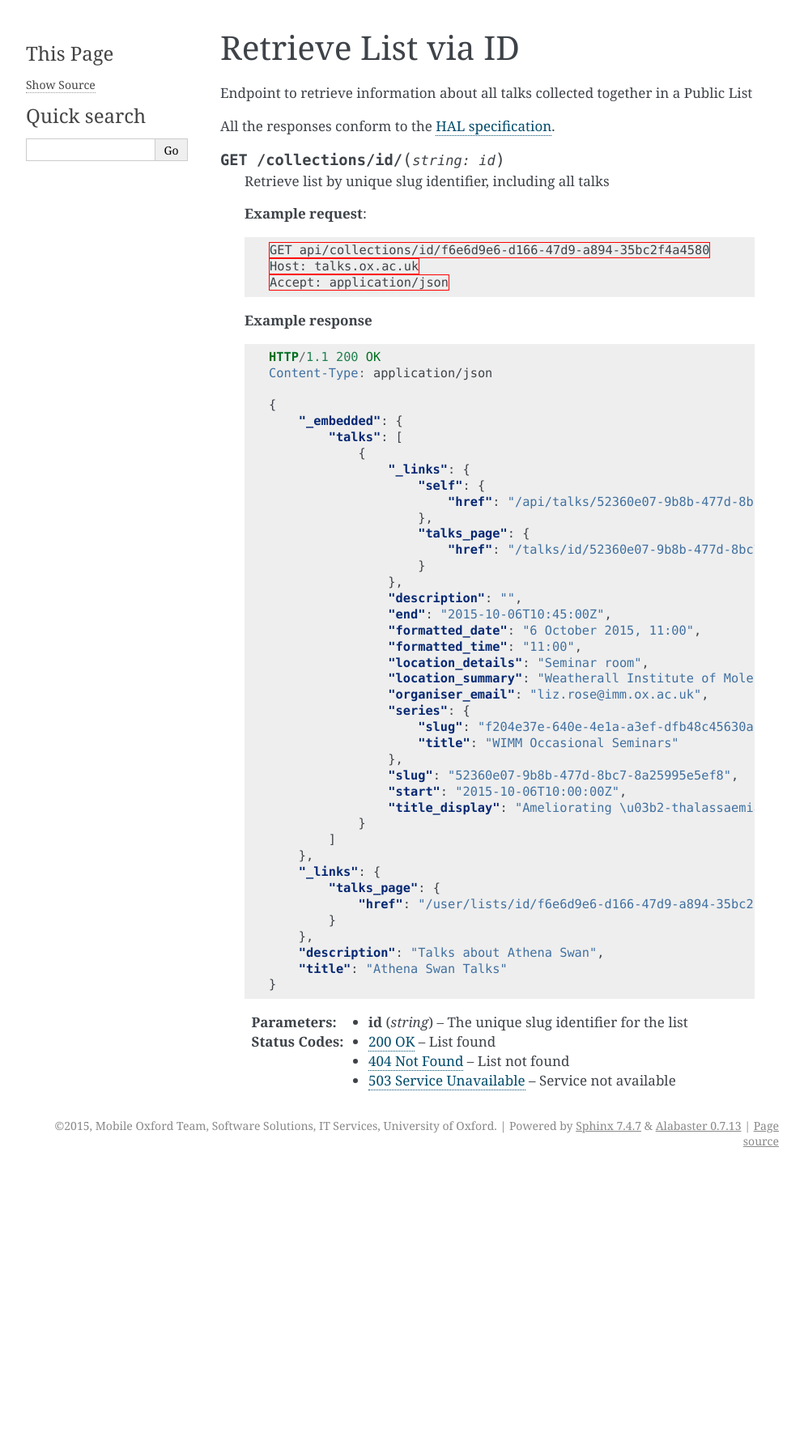
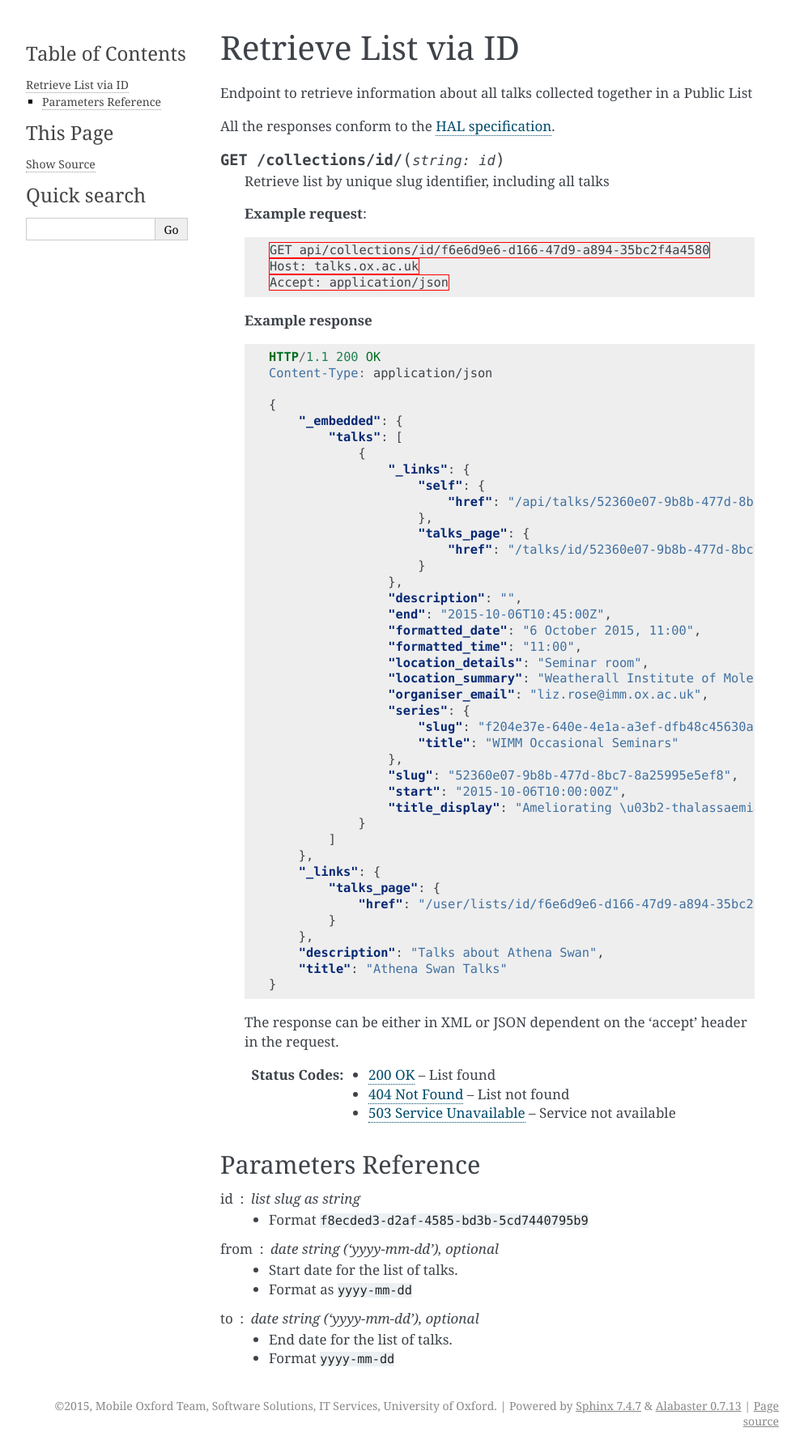
Before and after one commit to ox-it/talks.ox, a Sphinx documentation site: the page built from docs/source/http_api/endpoints/collections.rst, in a window 1280 px wide. Shown: the whole page at 81% size, without its empty margins (148-1141 px from the left). Built offline with Sphinx 7.4.7, drawn with Linux system fonts in a browser that asks for light colours; before the commit the page ends 1449 px from its top, so only the background shows below that.

Commit message:
date parameters added to collection endpoint

```diff
--- a/docs/source/http_api/endpoints/collections.rst
+++ b/docs/source/http_api/endpoints/collections.rst
@@ -64,9 +64,24 @@ All the responses conform to the `HAL specification <http://stateless.co/hal_spe
 		        "title": "Athena Swan Talks"
 		    }
 
-    :param id: The unique slug identifier for the list
-    :type id: string
+    The response can be either in XML or JSON dependent on the 'accept' header in the request.
 
     :statuscode 200: List found
     :statuscode 404: List not found
     :statuscode 503: Service not available
+
+
+
+Parameters Reference
+====================
+
+id : list slug as string
+      * Format :code:`f8ecded3-d2af-4585-bd3b-5cd7440795b9`
+
+from : date string (`'yyyy-mm-dd'`), optional
+     * Start date for the list of talks.
+     * Format as :code:`yyyy-mm-dd`
+
+to : date string (`'yyyy-mm-dd'`), optional
+    * End date for the list of talks.
+    * Format :code:`yyyy-mm-dd`
--- a/docs/source/http_api/endpoints/series.rst
+++ b/docs/source/http_api/endpoints/series.rst
@@ -81,6 +81,8 @@ All the responses conform to the `HAL specification <http://stateless.co/hal_spe
     :param id: The unique slug identifier for the series
     :type id: string
 
+    The response can be either in XML or JSON dependent on the 'accept' header in the request.
+
     :statuscode 200: Series found
     :statuscode 404: Series not found
     :statuscode 503: Service not available
```
Also changed, not shown: docs/source/http_api/endpoints/search.rst (+11 -11 lines).
